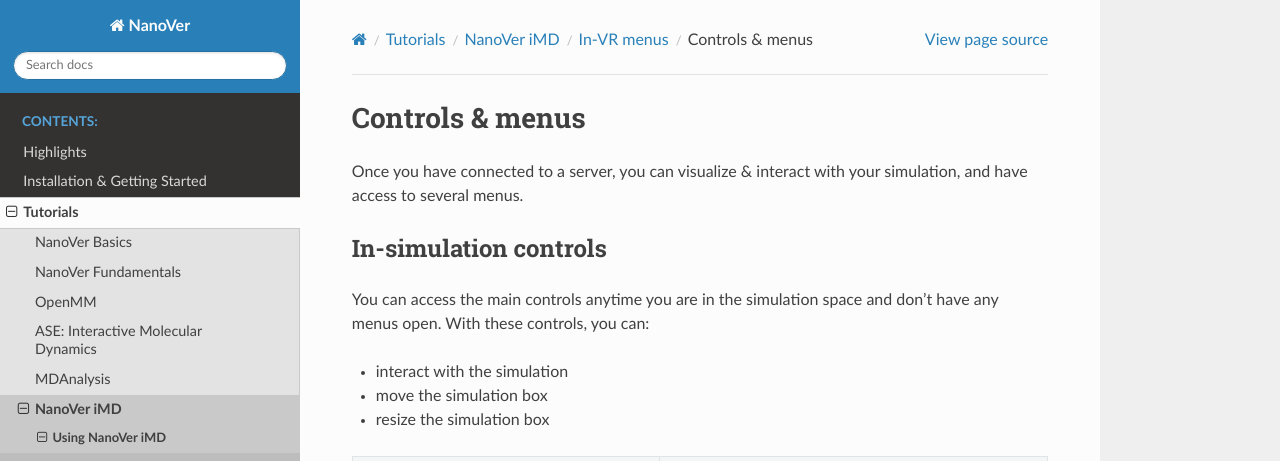
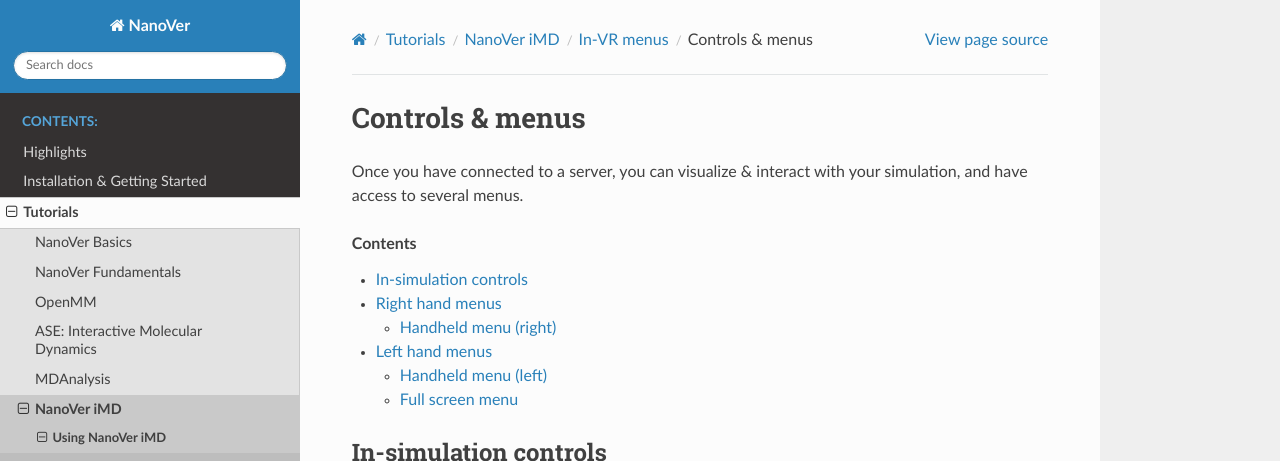
Before and after one commit to IRL2/nanover-docs, a Sphinx documentation site: the page built from source/tutorials/vrclient/invrmenus/controlsandmenus.rst, in a window 1280 px wide and 900 px high, cut to the strip 0-461 px from the top of the window. Built offline with Sphinx 7.4.7 and the Read the Docs theme 3.1.0, drawn with Linux system fonts in a browser that asks for light colours; pages that are not in the unit, such as notebooks, are missing from menus; the version number could not be read and is left out.

Commit message:
Add a local contents for the page with multiple headings

```diff
--- a/source/tutorials/vrclient/invrmenus/controlsandmenus.rst
+++ b/source/tutorials/vrclient/invrmenus/controlsandmenus.rst
@@ -1,11 +1,14 @@
 .. _controlsandmenus:
-
 
 Controls & menus
 ================
 
 Once you have connected to a server, you can visualize & interact with your simulation,
 and have access to several menus.
+
+.. contents:: Contents
+    :depth: 2
+    :local:
 
 In-simulation controls
 ######################
```
